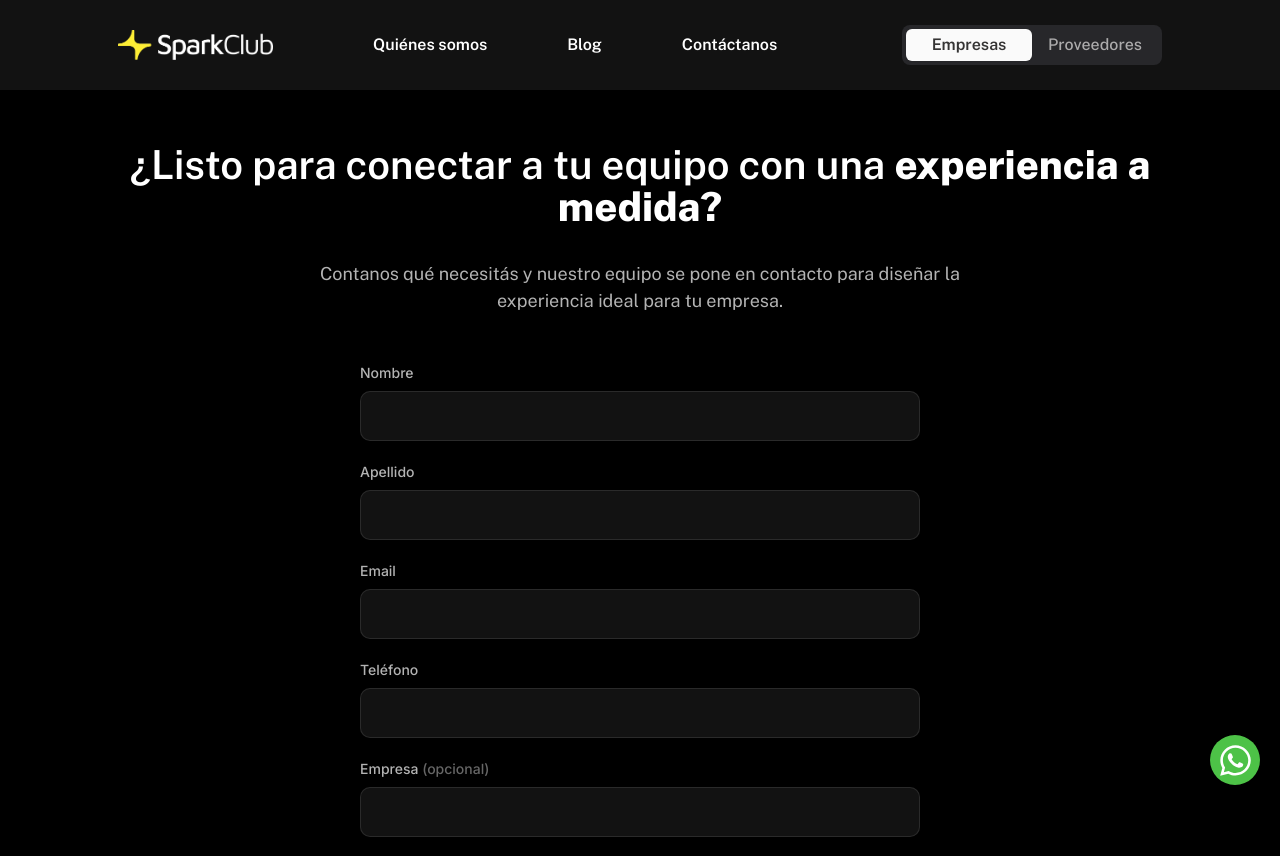
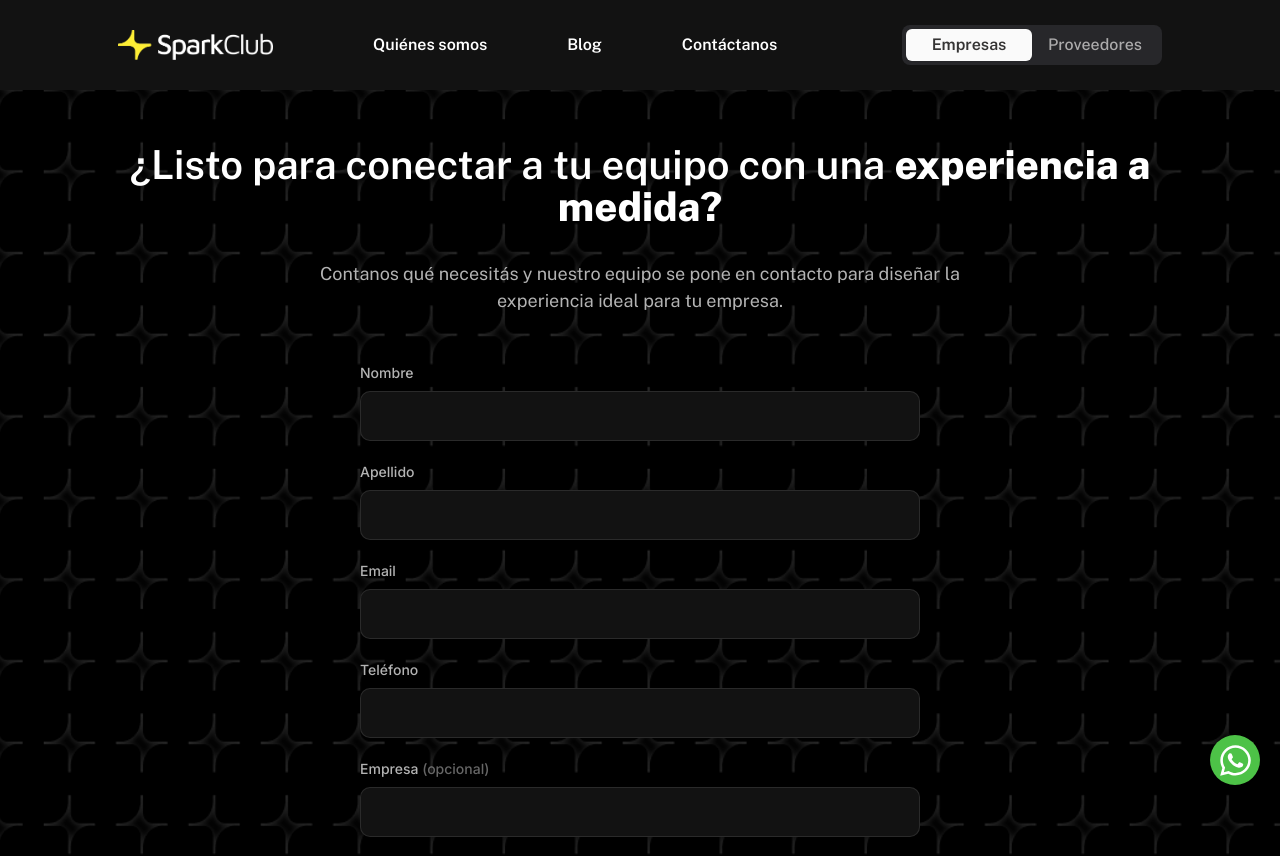
Before and after one commit to DelfinBlaksleyMujica/Spark-Web, a Next.js app: page /contacto in a window 1280 px wide. Shown: the top 856 px of the page. Built offline with nearby package versions, Linux system fonts and the light colour scheme.

Commit message:
feat: agregar fondo con textura de marca al formulario de contacto

```diff
--- a/src/app/contacto/page.jsx
+++ b/src/app/contacto/page.jsx
@@ -20,10 +20,21 @@
 
 export default function ContactPage() {
   return (
-    <>
-      <ContactHero data={data.hero} />
-      <ContactForm />
+    <section className="bg-black">
+      <div className="relative w-full overflow-hidden">
+        {/* Bg texture */}
+        <img
+          src="/images/Textures/SparkLogo_Texture.webp"
+          alt="Background texture"
+          className="absolute inset-0 z-10 w-full h-full object-cover"
+        />
 
-    </>
+        {/* CONTENT */}
+        <div className="relative z-10">
+          <ContactHero data={data.hero} />
+          <ContactForm />
+        </div>
+      </div>
+    </section>
   );
 }
--- a/src/components/contacto/ContactForm.jsx
+++ b/src/components/contacto/ContactForm.jsx
@@ -97,7 +97,7 @@
   const isLoading = status === "loading";
 
   return (
-    <section className="bg-black px-4 sm:px-6 md:px-0 pb-24">
+    <section className="px-4 sm:px-6 md:px-0 pb-24">
       <form
         onSubmit={handleSubmit}
         noValidate
--- a/src/components/contacto/ContactHero.jsx
+++ b/src/components/contacto/ContactHero.jsx
@@ -7,7 +7,7 @@
 
 export default function ContactHero({ data }) {
   return (
-    <section className={`${publicSans.className} bg-black text-white`}>
+    <section className={`${publicSans.className} text-white`}>
       <div className="px-4 sm:px-6 md:px-0 pt-32 pb-8">
         <div className="grid grid-cols-12">
           {/* TITLE */}
```
